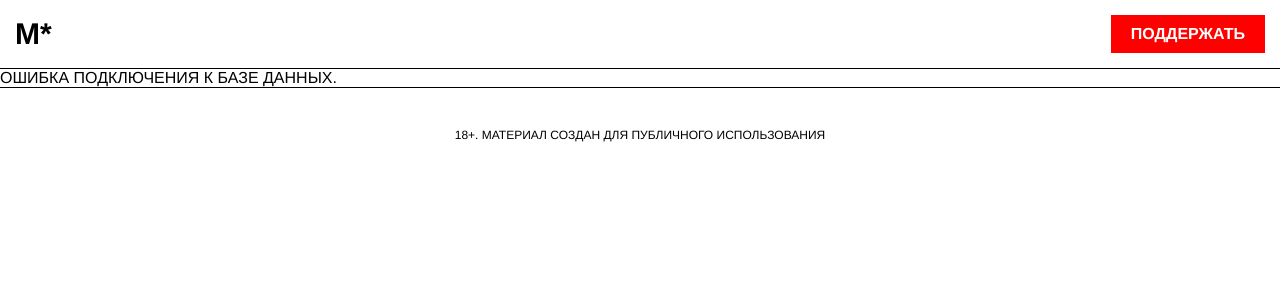
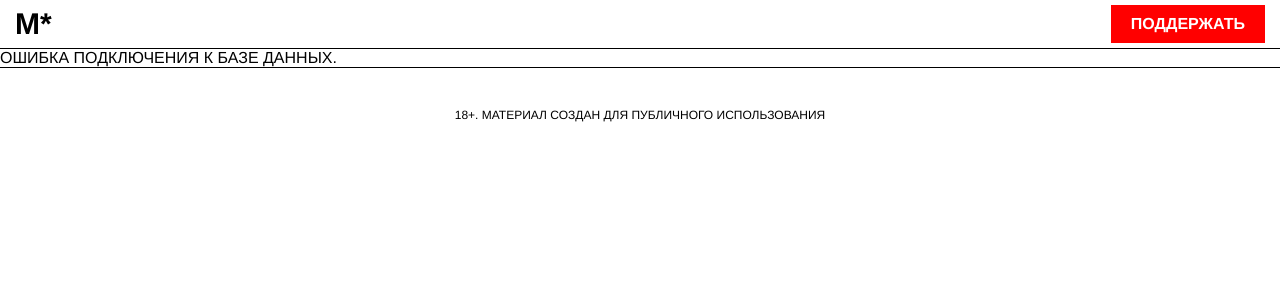
Before and after one commit to glitch-ru/site, a PHP site: page / in a window 1280 px wide. Shown: the top 300 px of the page. Run offline with PHP 8.4, Linux system fonts and the light colour scheme; some libraries are stand-ins or nearby versions.

Commit message:
Reduce header padding in style.css

```diff
--- a/style.css
+++ b/style.css
@@ -15,7 +15,7 @@ body {
 
 header {
   border-bottom: 1px solid var(--text);
-  padding: 15px;
+  padding: 5px 15px;
   display: flex;
   justify-content: space-between;
   align-items: center;
```
